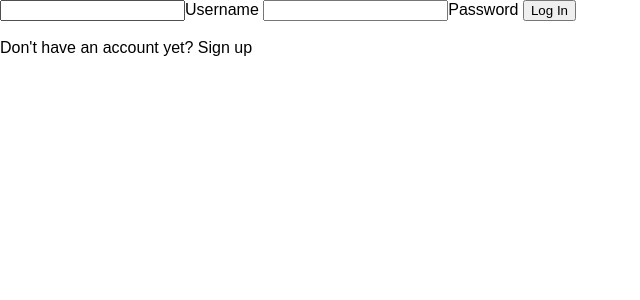
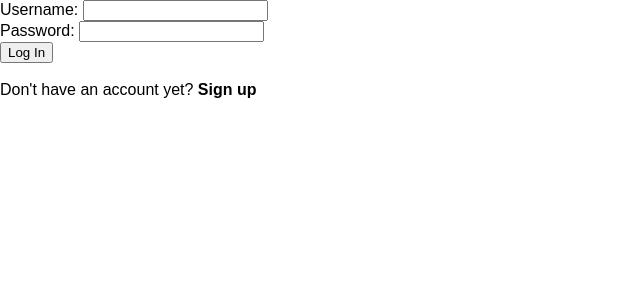
Before and after one commit to dylankershaw/babling-frontend, a React (Create React App) app: page / in a window 1280 px wide. Shown: the top 300 px of the page, without its empty margins (0-640 px from the left). Built offline with nearby package versions, Linux system fonts and the light colour scheme.

Commit message:
undoing user fetches

```diff
--- a/package.json
+++ b/package.json
@@ -5,6 +5,7 @@
   "dependencies": {
     "react": "^16.2.0",
     "react-dom": "^16.2.0",
+    "react-router-dom": "^4.2.2",
     "react-scripts": "1.0.17"
   },
   "scripts": {
--- a/src/App.js
+++ b/src/App.js
@@ -1,40 +1,52 @@
-import React, { Component } from 'react';
-import logo from './logo.svg';
-import './App.css';
+import React, { Component } from "react";
+import "./App.css";
 
-import {BrowserRouter as Router, Route} from 'react-router-dom';
-import AuthContainer from './components/AuthContainer';
-import ChatSelector from './components/ChatSelector';
+import { BrowserRouter as Router, Route, Redirect } from "react-router-dom";
+import AuthContainer from "./components/AuthContainer";
+import ChatSelector from "./components/ChatSelector";
+import { debug } from "util";
 // import ChatRoomContainer from './components/ChatRoomContainer';
 
 class App extends Component {
-
-  constructor(){
-    super()
+  constructor(props) {
+    super(props);
 
     this.state = {
       user: {}
-    }
+    };
   }
 
-  setUser = (user) => {
-    this.setSet({user})
-  }
+  // setUser = user => {
+  //   console.log("setting user");
+  //   this.setState({ user });
+  // };
 
-
-
+  // componentDidUpdate() {
+  //   // if a user is logged in, redirect them to chat-selector
+  //   if (Object.keys(this.state.user).length > 0) {
+  //     console.log("logged in");
+  //     console.log(this.state.user);
+  //     console.log(this.props);
+  //   }
+  // }
 
   render() {
     return (
-    <Router>
+      <Router>
         <div>
-          <Route exact path='/' render={props => (<AuthContainer{... props}
-          setUser={this.setUser}/>)}/>
-          <Route exact path='/chat-selector' component={ChatSelector}/>
+          <Route
+            exact
+            path="/"
+            render={props => <AuthContainer {...props} />}
+          />
+          <Route
+            exact
+            path="/chat-selector"
+            render={props => <ChatSelector {...props} user={this.state.user} />}
+          />
           {/* <Route exact path='/chatroom' component={ChatRoomContainer}/> */}
         </div>
-
-    </Router>
+      </Router>
     );
   }
 }
--- a/src/components/AuthContainer.js
+++ b/src/components/AuthContainer.js
@@ -1,6 +1,7 @@
 import React from "react";
 import Login from "./Login";
 import Signup from "./Signup";
+import { debug } from "util";
 
 class AuthContainer extends React.Component {
   constructor(props) {
@@ -11,25 +12,31 @@ class AuthContainer extends React.Component {
     };
   }
 
+  //// when adding user auth, update this fnc so it doesn't fetch the entire users list
+  // fetches all users then logs in the appropriate user based on username
+  // fetchUser = username => {
+  //   fetch("https://babling-backend.herokuapp.com/api/v1/users")
+  //     .then(resp => resp.json())
+  //     .then(users => findUser(users, username), username);
+
+  //   const findUser = (users, username) => {
+  //     const user = users.find(user => {
+  //       return user.username.toLowerCase() === username.toLowerCase();
+  //     });
+  //     this.props.setUser(user);
+  //   };
+  //   // change url to /chat-selector
+  // };
+
   changeSelection = selection => {
     this.setState({ selection });
   };
 
   render() {
     if (this.state.selection === "Login") {
-      return (
-        <Login
-          changeSelection={this.changeSelection}
-          setUser={this.props.setUser}
-        />
-      );
+      return <Login changeSelection={this.changeSelection} />;
     } else {
-      return (
-        <Signup
-          changeSelection={this.changeSelection}
-          setUser={this.props.setUser}
-        />
-      );
+      return <Signup changeSelection={this.changeSelection} />;
     }
   }
 }
--- a/src/components/ChatLink.js
+++ b/src/components/ChatLink.js
@@ -0,0 +1,6 @@
+import React from "react";
+const ChatLink = ({ id, username }) => {
+  return <div>{username}</div>;
+};
+
+export default ChatLink;
--- a/src/components/ChatSelector.js
+++ b/src/components/ChatSelector.js
@@ -1,22 +1,16 @@
-import React from 'react';
-import Logout from './Logout';
-import ChatsContainer from './ChatsContainer';
+import React from "react";
+import Logout from "./Logout";
+import ChatsContainer from "./ChatsContainer";
 // import NewChatContainer from './NewChatContainer;'
 
-const ChatSelector = () => {
-
-
+const ChatSelector = ({ user }) => {
   return (
     <div>
-
-      <Logout/>
-      <ChatsContainer/>
+      <Logout user={user} />
+      <ChatsContainer user={user} />
       {/* <NewChatContainer/> */}
-
-
     </div>
-  )
-}
-
+  );
+};
 
 export default ChatSelector;
--- a/src/components/ChatsContainer.js
+++ b/src/components/ChatsContainer.js
@@ -1,18 +1,30 @@
-import React from 'react';
+import React from "react";
+import ChatLink from "./ChatLink";
 
-const ChatsContainer = ({UserId}) => {
-// Chats = fetch('url').then // user.chatsarray
-  return(
-      <div>
-        <h3>
-          Your Chats
-        </h3>
+const ChatsContainer = ({ user }) => {
+  // returns the user in a chat who is not the current user
+  function getUsername(users, currentUser) {
+    return users.find(user => {
+      return user.username !== currentUser.username;
+    });
+  }
 
+  user.chats.map(chat => {});
 
-      </div>
-
-  )
-}
-
+  return (
+    <div>
+      <h3>Your Chats</h3>
+      {user.chats.map(chat => {
+        return (
+          <ChatLink
+            key={chat.id}
+            id={chat.id}
+            username={getUsername(chat.users, user).username}
+          />
+        );
+      })}
+    </div>
+  );
+};
 
 export default ChatsContainer;
--- a/src/components/Login.js
+++ b/src/components/Login.js
@@ -1,20 +1,29 @@
 import React from "react";
 
 const Login = props => {
+  // const handleSubmit = ev => {
+  //   ev.preventDefault(); // is this necessary?
+  //   const username = document.getElementById("username").value;
+  //   props.fetchUser(username);
+  // };
+
   return (
     <div>
       <form>
+        <label htmlFor="username">Username: </label>
         <input id="username" />
-        <label htmlFor="username">Username </label>
-
+        <br />
+        <label htmlFor="password">Password: </label>
         <input id="password" />
-        <label htmlFor="password">Password </label>
+        <br />
         <input type="submit" value="Log In" />
       </form>
       <br />
       <div>
         <span>Don't have an account yet? </span>
-        <a onClick={() => props.changeSelection("Signup")}>Sign up</a>
+        <b>
+          <a onClick={() => props.changeSelection("Signup")}>Sign up</a>
+        </b>
       </div>
     </div>
   );
--- a/src/components/Logout.js
+++ b/src/components/Logout.js
@@ -1,17 +1,13 @@
 import React from "react";
-import {Link} from 'react-router-dom';
+import { Link } from "react-router-dom";
 
-
-const Logout = () =>{
-
-
+const Logout = ({ user }) => {
   return (
     <div>
-      Welcome name
-      <Link to={'/'}> Logout </Link>
+      Welcome {user.username}
+      <Link to={"/"}> Logout </Link>
     </div>
-
-  )
-}
+  );
+};
 
 export default Logout;
--- a/src/components/Signup.js
+++ b/src/components/Signup.js
@@ -1,19 +1,36 @@
 import React from "react";
 
 const Signup = props => {
+  // const postUser = () => {
+  //   debugger;
+  //   fetch("https://babling-backend.herokuapp.com/api/v1/users", {
+  //     method: "POST",
+  //     body: JSON.stringify({
+  //       username: "testusername2",
+  //       password: "password"
+  //     }),
+  //     headers: { "Content-Type": "application/json" }
+  //   }).then(resp => console.log(resp));
+  //   // .then call props.fetchUser(username)
+  // };
+
   return (
     <div>
       <form>
+        <label htmlFor="username">Username: </label>
         <input id="username" />
-        <label htmlFor="username">Username </label>
+        <br />
+        <label htmlFor="password">Password: </label>
         <input id="password" />
-        <label htmlFor="password">Password </label>
+        <br />
         <input type="submit" value="Sign Up" />
       </form>
       <br />
       <div>
         <span>Already have an account? </span>
-        <a onClick={() => props.changeSelection("Login")}>Log in</a>
+        <b>
+          <a onClick={() => props.changeSelection("Login")}>Log in</a>
+        </b>
       </div>
     </div>
   );
```
Also changed, not shown: src/index.js (+6 -6 lines), 1 other file (tests, documents, lock files or other folders).
